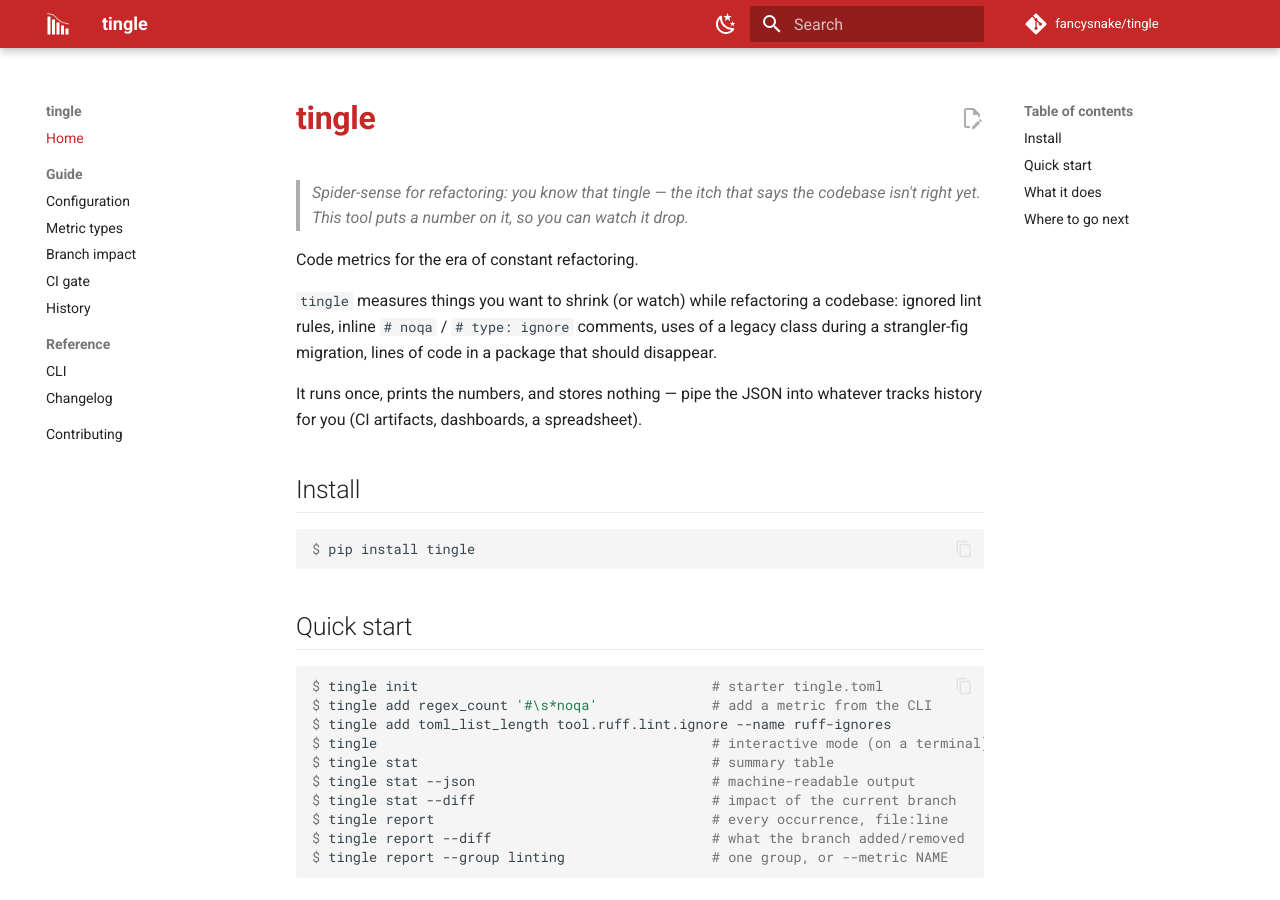
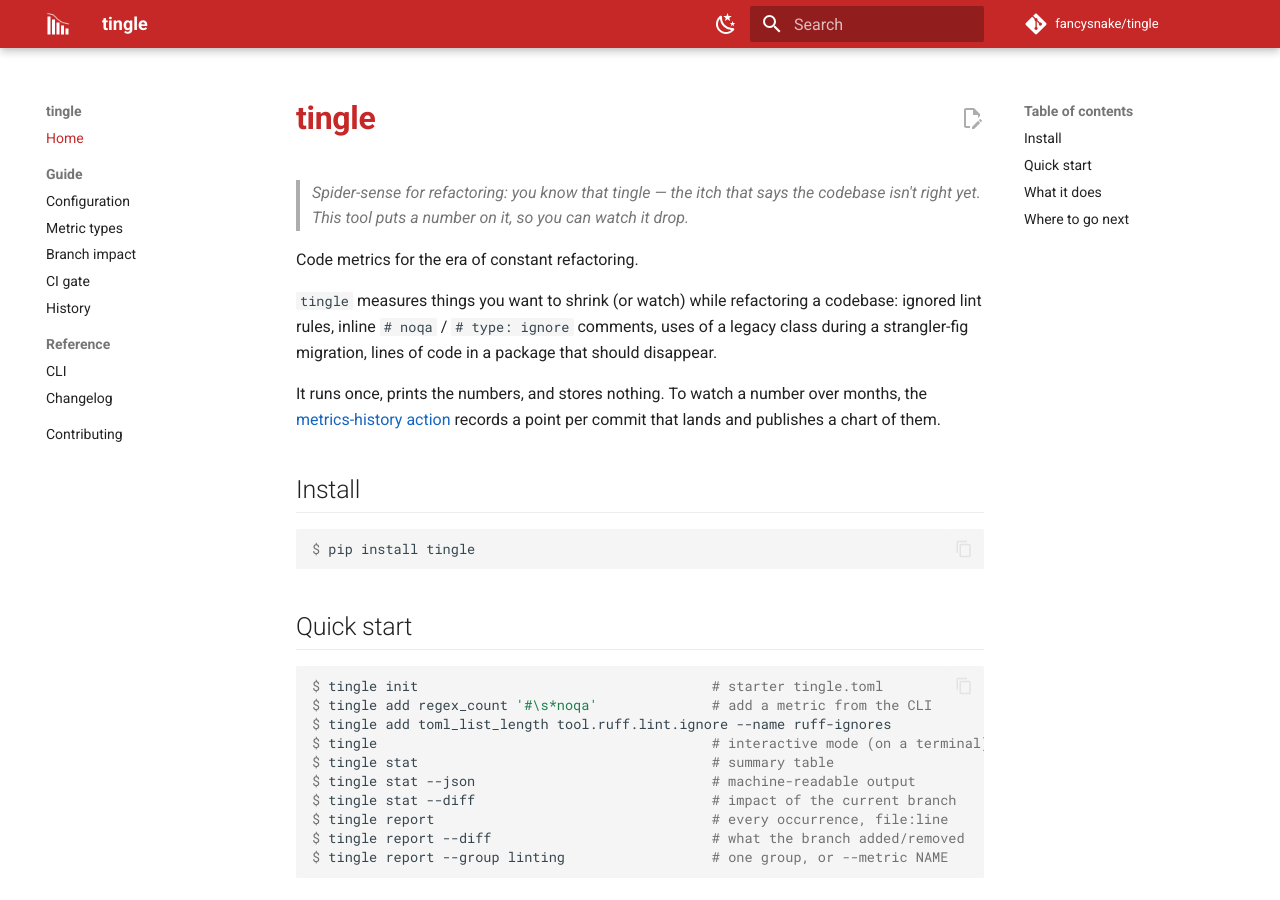
Before and after one commit to fancysnake/tingle, an MkDocs documentation site: the page built from docs/index.md, in a window 1280 px wide and 900 px high. Built offline with MkDocs 1.6.1 and Material for MkDocs 9.7.7, drawn with Linux system fonts in a browser that asks for light colours; comment, search, counter and statistics services are not loaded.

Commit message:
Put the 0.5.0 entries back under the headings they belong to
A `### Changed` landed in the middle of 0.5.0's `Added` list, so ten added
things -- the table, its sorts, its search, both history actions -- read as
changes to something that did not exist yet, and the release grew a second
`Changed` heading below them.

The one entry that belongs under Changed moves to the Changed that was
already there.

The front page said to pipe the JSON into CI artifacts to keep history,
which is what the history page opens by warning against, and predates the
action that does the keeping.

```diff
--- a/docs/index.md
+++ b/docs/index.md
@@ -11,8 +11,9 @@
 uses of a legacy class during a strangler-fig migration, lines of code in a
 package that should disappear.
 
-It runs once, prints the numbers, and stores nothing — pipe the JSON into
-whatever tracks history for you (CI artifacts, dashboards, a spreadsheet).
+It runs once, prints the numbers, and stores nothing. To watch a number over
+months, the [metrics-history action](history.md) records a point per commit
+that lands and publishes a chart of them.
 
 ## Install
 
```
Also changed, not shown: CHANGELOG.md (+4 -7 lines), README.md (+3 -2 lines).
